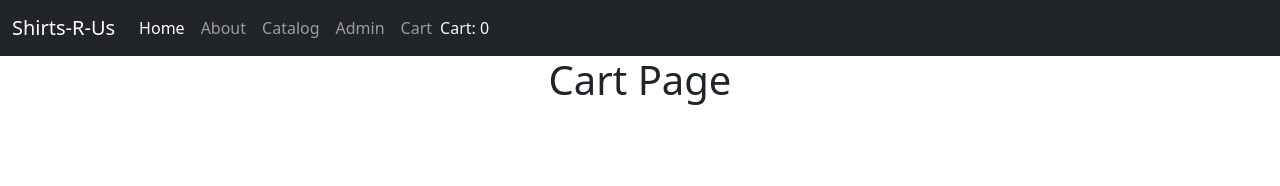
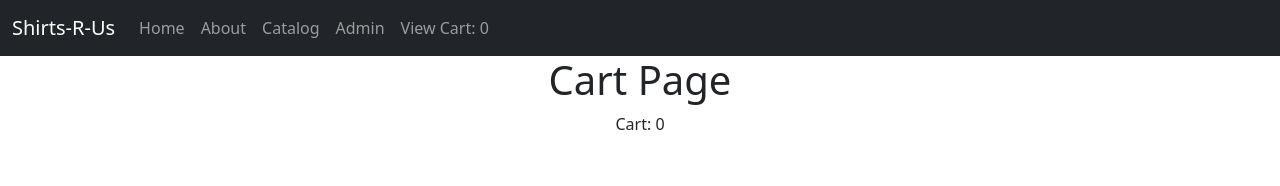
Before and after one commit to pchapl1/react-project, a React (Create React App) app: page /cart in a window 1280 px wide. Shown: the top 186 px of the page. Built offline with nearby package versions, Linux system fonts and the light colour scheme.

Commit message:
added cart

```diff
--- a/src/App.js
+++ b/src/App.js
@@ -17,14 +17,12 @@ function App() {
         <BrowserRouter>
           <NavBar></NavBar>
           <Routes>
-
             <Route path= '/' element={<Home/>}></Route>
             <Route path= '/home' element={<Home/>}></Route>
             <Route path= '/catalog' element={<Catalog />}></Route>
             <Route path= '/about' element={<About />}></Route>
             <Route path= '/admin' element={<Admin />}></Route>
             <Route path= '/cart' element={<Cart />}></Route>
-
           </Routes>
           <Footer></Footer>
         </BrowserRouter>
--- a/src/components/cart.jsx
+++ b/src/components/cart.jsx
@@ -1,9 +1,26 @@
 import './cart.css'
+import { useContext, useState } from 'react'
+import Store  from '../context/storeContext'
+import Product from './product.jsx'
+import ProdInCart from './prodInCart'
+
 
 const Cart = ()=> {
+    let {cart, addProdToCart} = useContext(Store)
+
+
+
+    console.log(cart)
     return (
         <div className='cart-page'>
             <h1>Cart Page</h1>
+            <p>Cart: {cart.length}</p>
+
+            <div className="prods">
+            { cart.map(
+               (prod) => (<ProdInCart key={prod._id} data={prod}/>)
+             ) }
+        </div>
         </div>
     )
 }
--- a/src/components/navBar.jsx
+++ b/src/components/navBar.jsx
@@ -2,10 +2,19 @@ import { useContext } from 'react';
 import Cart from './cart';
 import './navBar.css';
 import Store from '../context/storeContext'
+import {Link} from 'react-router-dom'
 
 const NavBar = () => {
     const cart = useContext(Store).cart
-    console.log(cart.length)
+    const getNumber = () => {
+      let total = 0
+      for (let x = 0; x < cart.length; x ++){
+
+        let prod = cart[x].quantity
+        total += prod
+      }
+      return total
+    }
     return (
 <nav className="navbar navbar-expand-lg navbar-dark bg-dark">
   <div className="container-fluid">
@@ -16,21 +25,20 @@ const NavBar = () => {
     <div className="collapse navbar-collapse" id="navbarNav">
       <ul className="navbar-nav">
         <li className="nav-item">
-          <a className="nav-link active" aria-current="page" href="/home">Home</a>
+          <Link to='/home' className="nav-link" >Home</Link>
         </li>
         <li className="nav-item">
-          <a className="nav-link" href="/about">About</a>
+          <Link to='/about' className="nav-link">About</Link>
         </li>
         <li className="nav-item">
-          <a className="nav-link" href="/catalog">Catalog</a>
+          <Link className='nav-link' to= "/catalog">Catalog</Link>
         </li>
         <li className="nav-item">
-          <a className="nav-link" href="/admin">Admin</a>
+          <Link to='/admin' className="nav-link" href="/admin">Admin</Link>
         </li>
         <li className="nav-item">
-          <a className="nav-link" href="/cart">Cart </a>
+          <Link to = '/cart' className="nav-link"> View Cart: {getNumber()}</Link>
         </li>
-          <form className='d-flex text-light align-items-center' action="">Cart: {cart.length}</form>
       </ul>
     </div>
   </div>
--- /dev/null
+++ b/src/components/prodInCart.css
@@ -0,0 +1,11 @@
+img {
+    width: 100px;
+    height: 100px;
+    border: none;
+}
+
+p.card-text {
+    margin: 0;
+    align-items: center;
+
+}
--- /dev/null
+++ b/src/components/prodInCart.jsx
@@ -0,0 +1,31 @@
+import './prodInCart.css'
+
+const ProdInCart = (props) => {
+    return (
+        <div className='container d-flex justify-content-center align-items-center'>
+            <div className="card mb-4 border-dark w-75">
+                <div className="card-header">
+
+                <h5 className="card-title m-3">{props.data.title}</h5>
+                </div>
+                <div className="card-body d-flex">
+
+                    <div className="row d-flex">
+                        <img className='' src={"/img/" + props.data.image}alt="product img" />
+                    </div>
+                    <div className="row d-flex align-baseline">
+                        <p className="card-text">quantity: {props.data.quantity}</p>
+                        <p className="card-text">category: {props.data.category}</p>
+                    </div>
+                    <div className="row">
+                        <span className='m-0'>price: {props.data.price}</span>
+                        <span className='m-0'> total: {props.data.total}</span>
+                    </div>
+
+                </div>
+            </div>
+        </div>
+    )
+}
+
+export default ProdInCart;
--- a/src/components/product.jsx
+++ b/src/components/product.jsx
@@ -11,7 +11,7 @@ const Product = (props) => {
     const addContext = useContext(Store).addProdToCart;
 
     const onQtyChange = (qty) => {
-
+        setQuantity(qty)
         setTotal(total = Math.round((props.data.price * qty +Number.EPSILON)*100)/100)
     }
 
@@ -19,8 +19,9 @@ const Product = (props) => {
         let cartProd = {...props.data}
         cartProd.total = total;
         cartProd.quantity = quantity;
-        addContext(cartProd.quantity)
-        // addProdToCart(cartProd)
+        console.log(cartProd)
+        addContext(cartProd)
+
     }
 
 
--- a/src/context/globalState.jsx
+++ b/src/context/globalState.jsx
@@ -9,7 +9,22 @@ const GlobalState = (props) => {
     const addProdToCart = (prod)=> {
         console.log('adding product to state')
         let copy = [...cart]
-        copy.push(prod)
+
+        let found = false;
+
+        for (let i = 0; i < copy.length; i++) {
+            let prodInCart = copy[i];
+            if (prodInCart._id === prod._id) {
+
+                prodInCart.quantity += prod.quantity
+                prodInCart.total += prod.total
+                found = true;
+            }
+        }
+
+        if (!found){
+            copy.push(prod)
+        }
         setCart(copy)
 
     }
```
Lines whose indentation alone changed are shown as unchanged.
